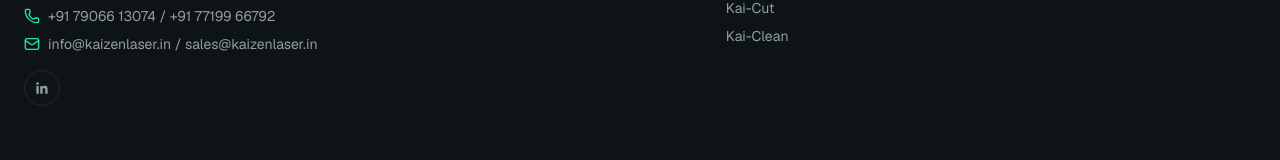
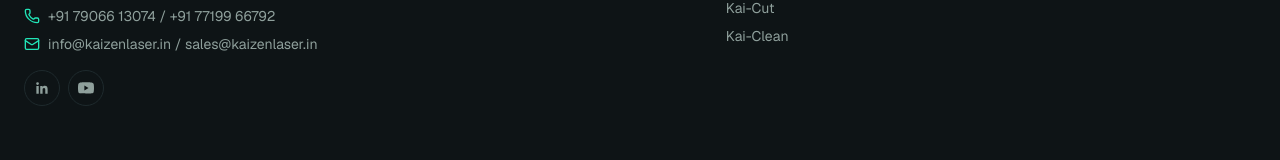
Before and after one commit to 57AbhijeetKumar/keizen-website, a Next.js app: page / in a window 1280 px wide. Shown: the part 5791-5951 px from the top of the page. Built offline with nearby package versions, Linux system fonts and the light colour scheme.

Commit message:
Add YouTube channel link to footer social icons

```diff
--- a/components/layout/footer.tsx
+++ b/components/layout/footer.tsx
@@ -1,6 +1,6 @@
 import Link from "next/link";
 import { Mail, MapPin, Phone } from "lucide-react";
-import { LinkedInIcon } from "@/components/shared/icons";
+import { LinkedInIcon, YouTubeIcon } from "@/components/shared/icons";
 import { Logo } from "@/components/layout/logo";
 import { NewsletterForm } from "@/components/forms/newsletter-form";
 import { FOOTER_LINK_GROUPS } from "@/lib/navigation";
@@ -40,6 +40,7 @@ export function Footer() {
             </li>
           </ul>
 
+          <div className="flex gap-2">
             {siteConfig.socialLinks.linkedin ? (
               <a
                 href={siteConfig.socialLinks.linkedin}
@@ -51,6 +52,18 @@ export function Footer() {
                 <LinkedInIcon className="h-4 w-4" />
               </a>
             ) : null}
+            {siteConfig.socialLinks.youtube ? (
+              <a
+                href={siteConfig.socialLinks.youtube}
+                target="_blank"
+                rel="noopener noreferrer"
+                aria-label="Kaizen Laser on YouTube"
+                className="flex h-9 w-9 items-center justify-center rounded-full border border-border text-muted-foreground transition-premium hover:border-red-500/50 hover:text-red-500"
+              >
+                <YouTubeIcon className="h-4 w-4" />
+              </a>
+            ) : null}
+          </div>
         </div>
 
         <div className="grid grid-cols-2 gap-8 sm:grid-cols-4">
--- a/components/shared/icons.tsx
+++ b/components/shared/icons.tsx
@@ -7,3 +7,11 @@ export function LinkedInIcon(props: React.SVGProps<SVGSVGElement>) {
     </svg>
   );
 }
+
+export function YouTubeIcon(props: React.SVGProps<SVGSVGElement>) {
+  return (
+    <svg viewBox="0 0 24 24" fill="currentColor" aria-hidden="true" {...props}>
+      <path d="M23.498 6.186a3.016 3.016 0 0 0-2.122-2.136C19.505 3.545 12 3.545 12 3.545s-7.505 0-9.377.505A3.017 3.017 0 0 0 .502 6.186C0 8.07 0 12 0 12s0 3.93.502 5.814a3.016 3.016 0 0 0 2.122 2.136c1.871.505 9.376.505 9.376.505s7.505 0 9.377-.505a3.015 3.015 0 0 0 2.122-2.136C24 15.93 24 12 24 12s0-3.93-.502-5.814zM9.545 15.568V8.432L15.818 12l-6.273 3.568z" />
+    </svg>
+  );
+}
--- a/lib/cms/types.ts
+++ b/lib/cms/types.ts
@@ -136,7 +136,7 @@ export interface CompanySettings {
   phoneNumbers: string[];
   emails: string[];
   whatsappNumber: string;
-  socialLinks: Partial<Record<"linkedin" | "instagram" | "facebook" | "twitter", string>>;
+  socialLinks: Partial<Record<"linkedin" | "youtube" | "instagram" | "facebook" | "twitter", string>>;
   businessHours: { day: string; hours: string }[];
   mapEmbedUrl?: string;
 }
--- a/lib/site-config.ts
+++ b/lib/site-config.ts
@@ -14,6 +14,7 @@ export const siteConfig: CompanySettings = {
   whatsappNumber: "+91 77199 66792",
   socialLinks: {
     linkedin: "https://www.linkedin.com/company/kaizenlaserandautomation/",
+    youtube: "https://www.youtube.com/@KaizenLaserandAutomation",
   },
   businessHours: [
     { day: "Monday – Saturday", hours: "10:00 AM – 7:00 PM" },
```
Lines whose indentation alone changed are shown as unchanged.
